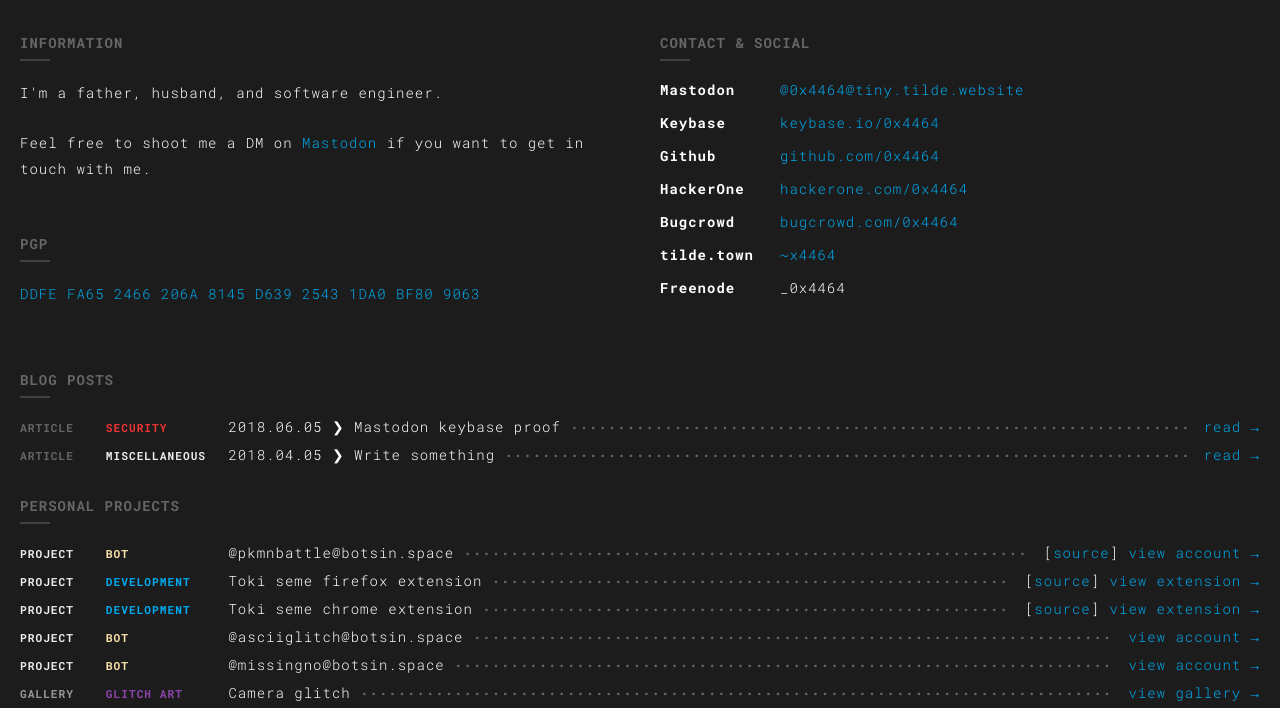
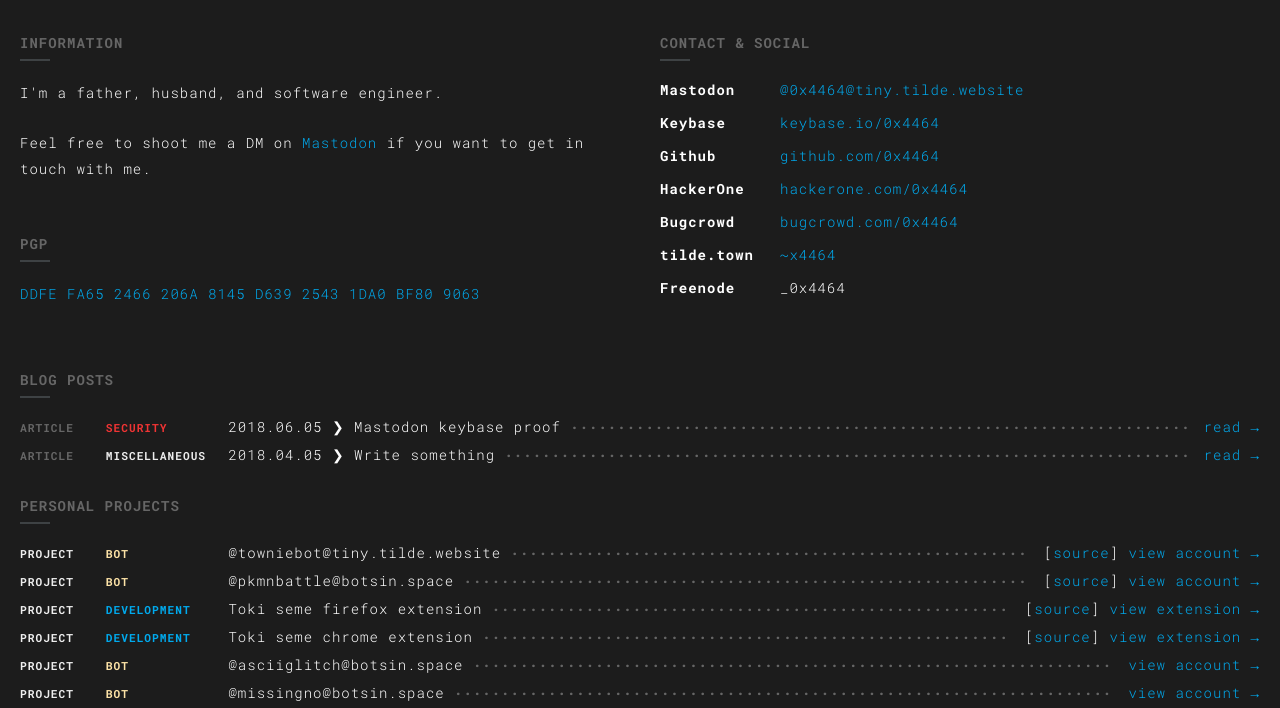
Before and after one commit to N07070/0x4464.github.io, a website: page src/index.pug in a window 1280 px wide. Shown: the part 91-799 px from the top of the page. Drawn offline with nearby package versions, Linux system fonts and the light colour scheme; files that its build step writes are made by us from their sources.

Commit message:
Added towniebot

```diff
--- a/src/index.pug
+++ b/src/index.pug
@@ -62,6 +62,17 @@
           a(href="posts/write-something.html") read &rarr;
     .posts
       h2 Personal projects
+      .post
+        span
+          .tag.tag--project
+          .tag.tag--bot
+          | @towniebot@tiny.tilde.website
+        .links
+        .links
+          | [
+          a(href="https://github.com/0x4464/mastodon-towniebot", target="_blank") source
+          | ]
+          a(href="https://tiny.tilde.website/@towniebot" target="_blank") view account &rarr;
       .post
         span
           .tag.tag--project
```
Also changed, not shown: index.html.
